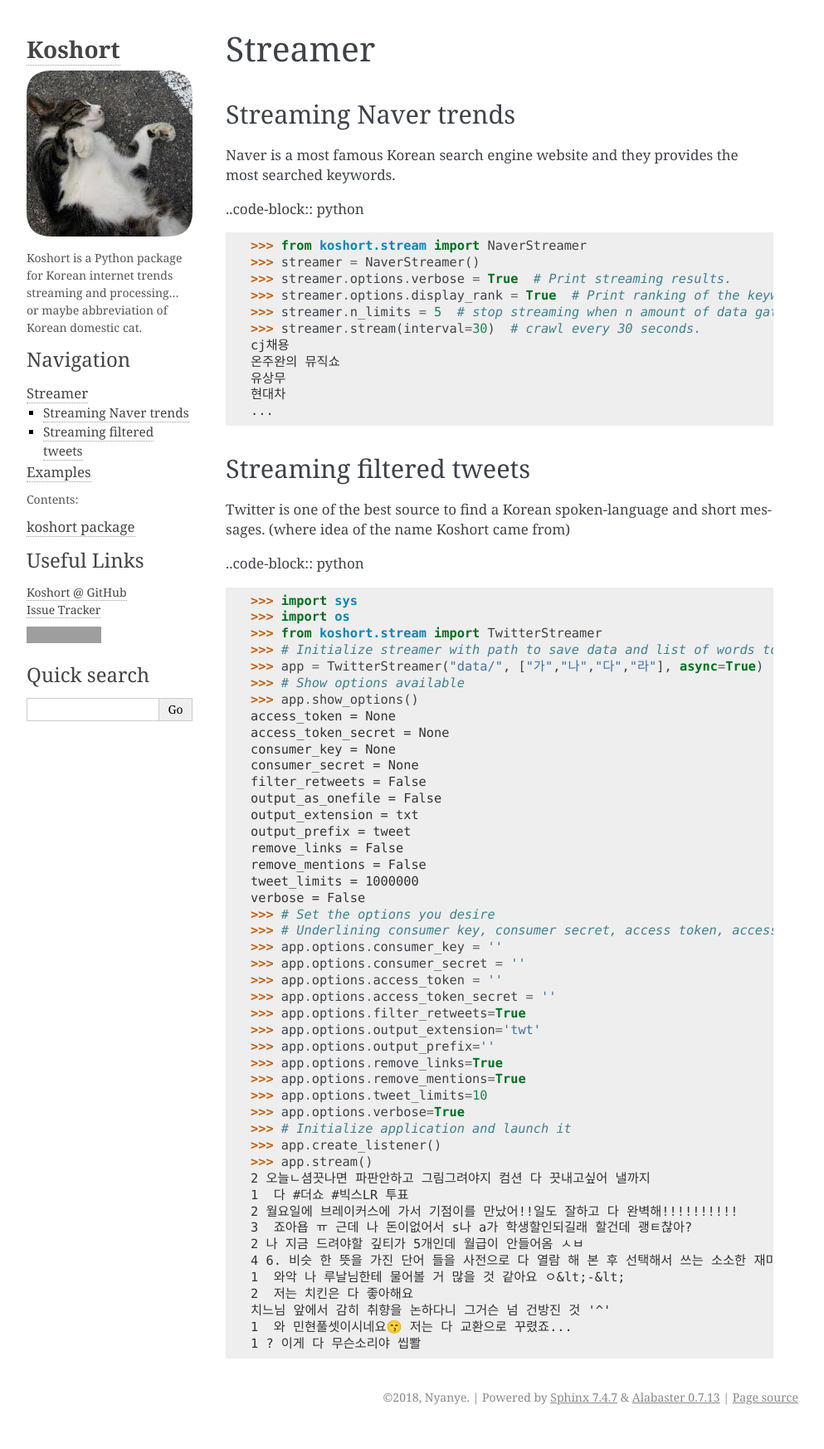
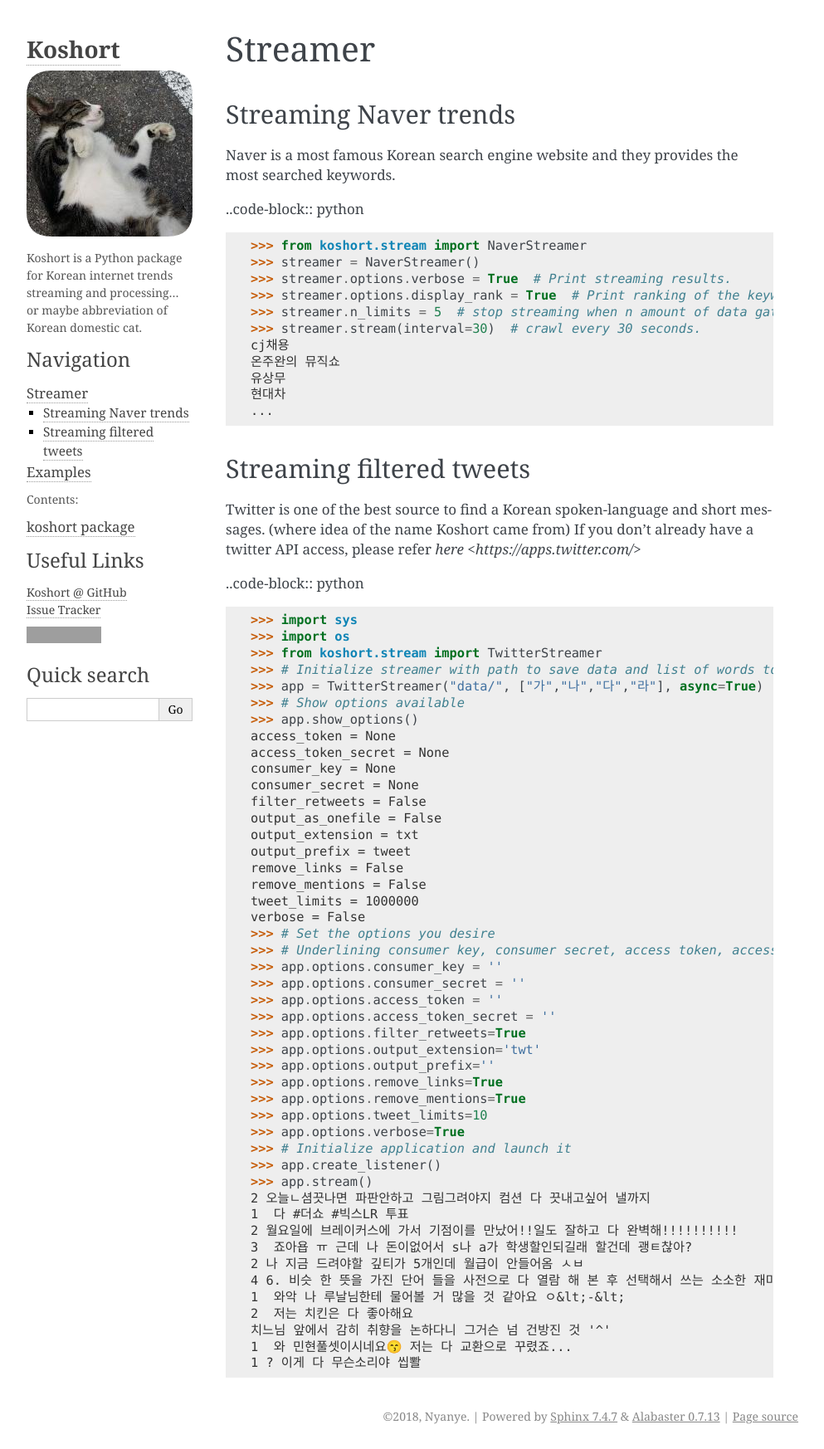
Before and after one commit to koshort/koshort, a Sphinx documentation site: the page built from docs/streamer.rst, in a window 1280 px wide. Shown: the whole page at 83% size, without its empty margins (148-1141 px from the left). Built offline with Sphinx 7.4.7, drawn with Linux system fonts in a browser that asks for light colours; the version number could not be read and is left out; before the commit the page ends 1723 px from its top, so only the background shows below that; grey boxes are pictures that could not be loaded.

Commit message:
Add reference link

```diff
--- a/docs/streamer.rst
+++ b/docs/streamer.rst
@@ -24,6 +24,7 @@ Streaming filtered tweets
 -------------------------
 
 Twitter is one of the best source to find a Korean spoken-language and short messages. (where idea of the name Koshort came from)
+If you don't already have a twitter API access, please refer `here <https://apps.twitter.com/>`
 
 ..code-block:: python
 
```
